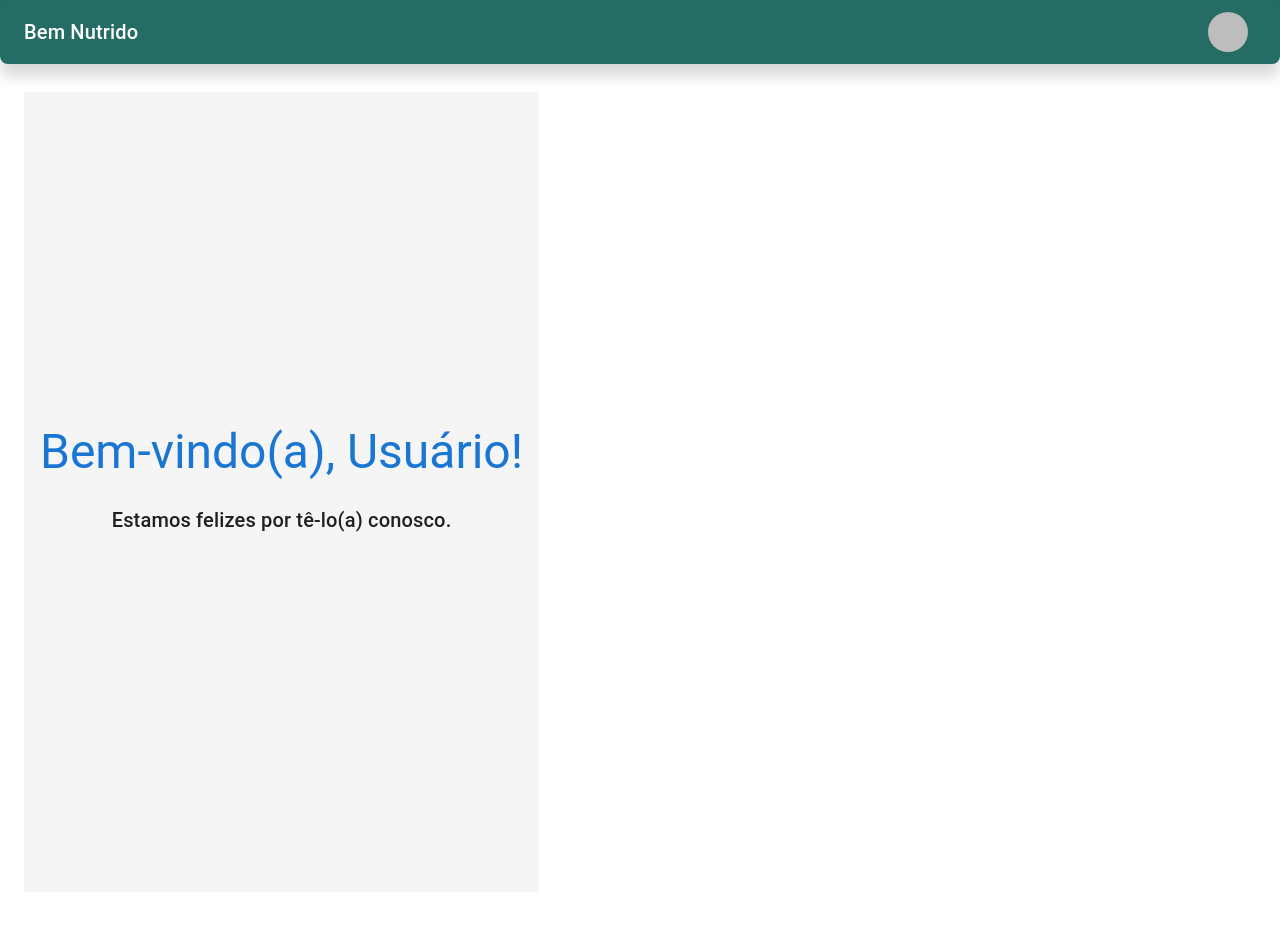
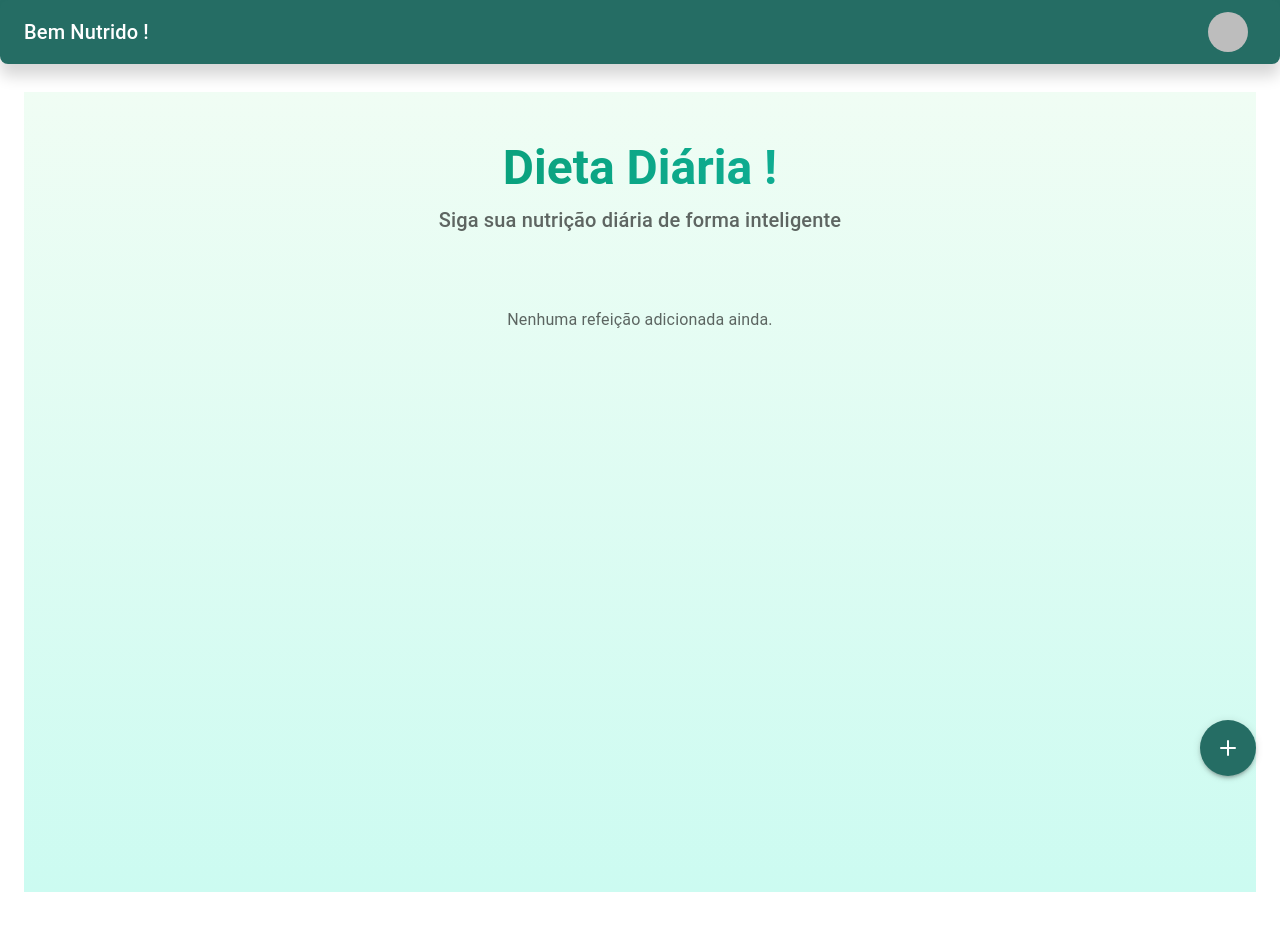
Before and after one commit to washingtonmoreiraevangelista/Daily-Diet, a React (Vite) app in the folder Portal_Diet/: page /homepage in a window 1280 px wide. Before the commit this address led to /Homepage. Built offline with nearby package versions, Linux system fonts and the light colour scheme; sample sign-in values are in the browser's storage; some icons are missing.

Commit message:
feat: implement meal management features and UI enhancements

```diff
--- a/Portal_Diet/package.json
+++ b/Portal_Diet/package.json
@@ -14,6 +14,7 @@
     "@mui/icons-material": "^7.1.1",
     "@mui/material": "^7.1.1",
     "axios": "^1.9.0",
+    "lucide-react": "^0.513.0",
     "react": "^19.1.0",
     "react-dom": "^19.1.0",
     "react-router": "^7.6.2"
--- a/Portal_Diet/src/@types/diet.ts
+++ b/Portal_Diet/src/@types/diet.ts
@@ -1,9 +1,9 @@
-export interface meals {
+export interface Meals {
       id?: string
       name: string
       description: string
       date: string
       time: string
-      is_diet: string
-      created_at?: string
+      is_diet: boolean
+      created_at?: Date
     }
--- /dev/null
+++ b/Portal_Diet/src/components/cardsPage/mealCards.tsx
@@ -0,0 +1,53 @@
+import { Card, CardContent, Typography, Box, Chip } from '@mui/material'
+import { Coffee, Sun, Moon, Cookie } from 'lucide-react'
+import type { Meals } from '../../@types/diet'
+
+export const MealCard = ({ meal }: { meal: Meals }) => {
+  const mealIcons = {
+    'Café da Manhã': Coffee,
+    'Almoço': Sun,
+    'Café da Tarde': Cookie,
+    'Lanche': Cookie,
+    'Jantar': Moon,
+  }
+
+  const IconComponent = mealIcons[meal.name as keyof typeof mealIcons] || Coffee
+
+  return (
+    <Card
+      sx={{
+        bgcolor: 'white',
+        borderRadius: 2,
+        boxShadow: 3,
+        p: 2,
+        transition: '0.3s',
+        '&:hover': { boxShadow: 6 },
+      }}
+    >
+      <CardContent>
+        <Box display="flex" alignItems="center" justifyContent="space-between" mb={1}>
+          <Box display="flex" alignItems="center" gap={1}>
+            <IconComponent size={20} color="#059669" />
+            <Typography variant="h6" color="text.primary">
+              {meal.name}
+            </Typography>
+          </Box>
+
+          <Chip
+            label={meal.is_diet ? 'Dentro da dieta' : 'Fora da dieta'}
+            color={meal.is_diet ? 'success' : 'error'}
+            size="small"
+          />
+        </Box>
+
+        <Typography variant="body2" color="text.secondary" mb={1}>
+          {meal.description}
+        </Typography>
+
+        <Typography variant="caption" color="text.disabled">
+          {meal.date} às {meal.time}
+        </Typography>
+      </CardContent>
+    </Card>
+  )
+}
--- /dev/null
+++ b/Portal_Diet/src/components/forms/mealForms.tsx
@@ -0,0 +1,75 @@
+// src/components/forms/MealForm.tsx
+import {
+  Stack,
+  TextField,
+  Checkbox,
+  FormControlLabel,
+  RadioGroup,
+  Radio,
+  Box,
+  FormLabel,
+} from '@mui/material'
+import type { Meals } from '../../@types/diet'
+
+type Props = {
+  newMeal: Meals
+  onChange: (field: keyof Meals, value: string | boolean) => void
+}
+
+export const MealForm = ({ newMeal, onChange }: Props) => {
+  return (
+    <Box p={2}>
+      <Stack spacing={2}>
+        <FormLabel>Tipo de refeição</FormLabel>
+        <RadioGroup
+          value={newMeal.name}
+          onChange={e => onChange('name', e.target.value)}
+          row
+        >
+          <FormControlLabel value="Café da Manhã" control={<Radio />} label="Café da Manhã" />
+          <FormControlLabel value="Almoço" control={<Radio />} label="Almoço" />
+          <FormControlLabel value="Café da Tarde" control={<Radio />} label="Café da Tarde" />
+          <FormControlLabel value="Lanche" control={<Radio />} label="Lanche" />
+          <FormControlLabel value="Jantar" control={<Radio />} label="Jantar" />
+        </RadioGroup>
+
+        <TextField
+          label="Descrição"
+          value={newMeal.description}
+          onChange={e => onChange('description', e.target.value)}
+          fullWidth
+          multiline
+          rows={2}
+        />
+
+        <TextField
+          label="Data"
+          type="date"
+          value={newMeal.date}
+          onChange={e => onChange('date', e.target.value)}
+          InputLabelProps={{ shrink: true }}
+          fullWidth
+        />
+
+        <TextField
+          label="Hora"
+          type="time"
+          value={newMeal.time}
+          onChange={e => onChange('time', e.target.value)}
+          InputLabelProps={{ shrink: true }}
+          fullWidth
+        />
+
+        <FormControlLabel
+          control={
+            <Checkbox
+              checked={newMeal.is_diet}
+              onChange={e => onChange('is_diet', e.target.checked)}
+            />
+          }
+          label="Dentro da dieta"
+        />
+      </Stack>
+    </Box>
+  )
+}
--- a/Portal_Diet/src/components/sections/header.tsx
+++ b/Portal_Diet/src/components/sections/header.tsx
@@ -26,7 +26,7 @@ export const Header = () => {
       <AppBar position="fixed">
         <Toolbar>
           <Typography variant="h6" sx={{ flexGrow: 1 }}>
-            Bem Nutrido
+            Bem Nutrido !
           </Typography>
           <IconButton onClick={handleMenuOpen} color="inherit">
             <Avatar>
--- /dev/null
+++ b/Portal_Diet/src/core/layout/floatingAddButton.tsx
@@ -0,0 +1,26 @@
+import { Button } from '@mui/material';
+import { Plus } from 'lucide-react';
+
+export const FloatingAddButton = ({ onClick }: { onClick: () => void }) => (
+  <Button
+    onClick={onClick}
+    variant="contained"
+    color="primary"
+    sx={{
+      position: 'fixed',
+      bottom: 24,
+      right: 24,
+      borderRadius: '50%',
+      width: 56,
+      height: 56,
+      minWidth: 0,
+      padding: 0,
+      boxShadow: 3,
+      '&:hover': {
+        boxShadow: 6,
+      },
+    }}
+  >
+    <Plus size={24} />
+  </Button>
+);
--- a/Portal_Diet/src/core/styles/base.ts
+++ b/Portal_Diet/src/core/styles/base.ts
@@ -8,7 +8,7 @@ const theme = responsiveFontSizes(
         contrastText: '#FFF',
       },
       secondary: {
-        main: '#FFFFFF',
+        main: '#ecfcf4',
         contrastText: '#FFF',
       },
       success: {
--- a/Portal_Diet/src/pages/home/HomePage.tsx
+++ b/Portal_Diet/src/pages/home/HomePage.tsx
@@ -1,37 +1,141 @@
-import { Box, Typography } from '@mui/material'
-import { useEffect } from 'react'
-import { useNavigate } from 'react-router'
+import { useState } from 'react'
+import {
+  Box,
+  Button,
+  Dialog,
+  DialogContent,
+  DialogActions,
+  Typography,
+  Container,
+  Card,
+  CardContent,
+  CardHeader,
+  CardActions,
+} from '@mui/material'
+import type { Meals } from '../../@types/diet'
+import { FloatingAddButton } from '../../core/layout/floatingAddButton'
+import { MealForm } from '../../components/forms/mealForms'
+import { MealCard } from '../../components/cardsPage/mealCards'
 
 export const HomePage = () => {
-  const navigate = useNavigate()
+  const [meals, setMeals] = useState<Meals[]>([])
+  const [modalOpen, setModalOpen] = useState(false)
+  const [newMeal, setNewMeal] = useState<Meals>({
+    name: '',
+    description: '',
+    date: '',
+    time: '',
+    is_diet: false,
+  })
 
-  const userName = localStorage.getItem('userName') || 'Usuário'
+  const handleChange = (field: keyof Meals, value: string | boolean) => {
+    setNewMeal(prev => ({ ...prev, [field]: value }))
+  }
 
-  useEffect(() => {
-      navigate('/Homepage')
-  }, [navigate])
+  const handleAddMeal = () => {
+    if (!newMeal.name) {
+      alert('Nome da refeição obrigatório')
+      return
+    }
+    setMeals(prev => [...prev, { ...newMeal }])
+    resetFormAndClose()
+  }
+
+  const resetFormAndClose = () => {
+    setModalOpen(false)
+    setNewMeal({
+      name: '',
+      description: '',
+      date: '',
+      time: '',
+      is_diet: false,
+    })
+  }
 
   return (
+    <>
       <Box
         sx={{
+          width: '100%',
+          minHeight: '100vh',
           display: 'flex',
           flexDirection: 'column',
           alignItems: 'center',
-        justifyContent: 'center',
-        height: '100vh',
-        padding: 2,
-        backgroundColor: '#f5f5f5',
+          justifyContent: 'flex-start',
+          background: 'linear-gradient(to bottom, #f0fdf4, #ccfbf1)',
+          pb: 10,
         }}
       >
-      <Typography variant="h3" sx={{ marginBottom: 3, color: '#1976d2', textAlign: 'center' }}>
-        Bem-vindo(a), {userName}!
+        <Container maxWidth="md" sx={{ textAlign: 'center', pt: 6 }}>
+          {/* Header */}
+          <Typography
+            variant="h3"
+            component="h1"
+            gutterBottom
+            sx={{
+              fontWeight: 'bold',
+              background: 'linear-gradient(to right, #059669, #14b8a6)',
+              WebkitBackgroundClip: 'text',
+              WebkitTextFillColor: 'transparent',
+              mb: 1,
+            }}
+          >
+            Dieta Diária !
+          </Typography>
+          <Typography variant="h6" color="text.secondary" mb={6}>
+            Siga sua nutrição diária de forma inteligente
           </Typography>
 
-      <Typography variant="h6" sx={{ marginBottom: 3, textAlign: 'center' }}>
-        Estamos felizes por tê-lo(a) conosco.
+          <FloatingAddButton onClick={() => setModalOpen(true)} />
+        </Container>
+
+        {/* Cards Centralizados */}
+        <Box
+          mt={3}
+          display="flex"
+          flexWrap="wrap"
+          justifyContent="center"
+          gap={3}
+          width="100%"
+          px={2}
+        >
+          {meals.length === 0 ? (
+            <Typography variant="body1" color="text.secondary">
+              Nenhuma refeição adicionada ainda.
             </Typography>
+          ) : (
+            meals.map((meal, idx) => (
+              <Box
+                key={idx}
+                sx={{
+                  flex: {
+                    xs: '1 1 100%',
+                    sm: '1 1 48%',
+                    md: '1 1 31%',
+                  },
+                  maxWidth: '360px',
+                }}
+              >
+                <MealCard meal={meal} />
+              </Box>
+            ))
+          )}
+        </Box>
 
 
+        {/* Modal de Nova Refeição */}
+        <Dialog open={modalOpen} onClose={resetFormAndClose} fullWidth maxWidth="sm">
+          <DialogContent>
+            <MealForm newMeal={newMeal} onChange={handleChange} />
+          </DialogContent>
+          <DialogActions>
+            <Button onClick={resetFormAndClose}>Cancelar</Button>
+            <Button variant="contained" onClick={handleAddMeal}>
+              Adicionar
+            </Button>
+          </DialogActions>
+        </Dialog>
       </Box>
+    </>
   )
 }
```
Also changed, not shown: Portal_Diet/src/core/layout/privatelayout.tsx (deleted, +0 -7 lines), 2 other files (tests, documents, lock files or other folders). Lines whose indentation alone changed are shown as unchanged.
